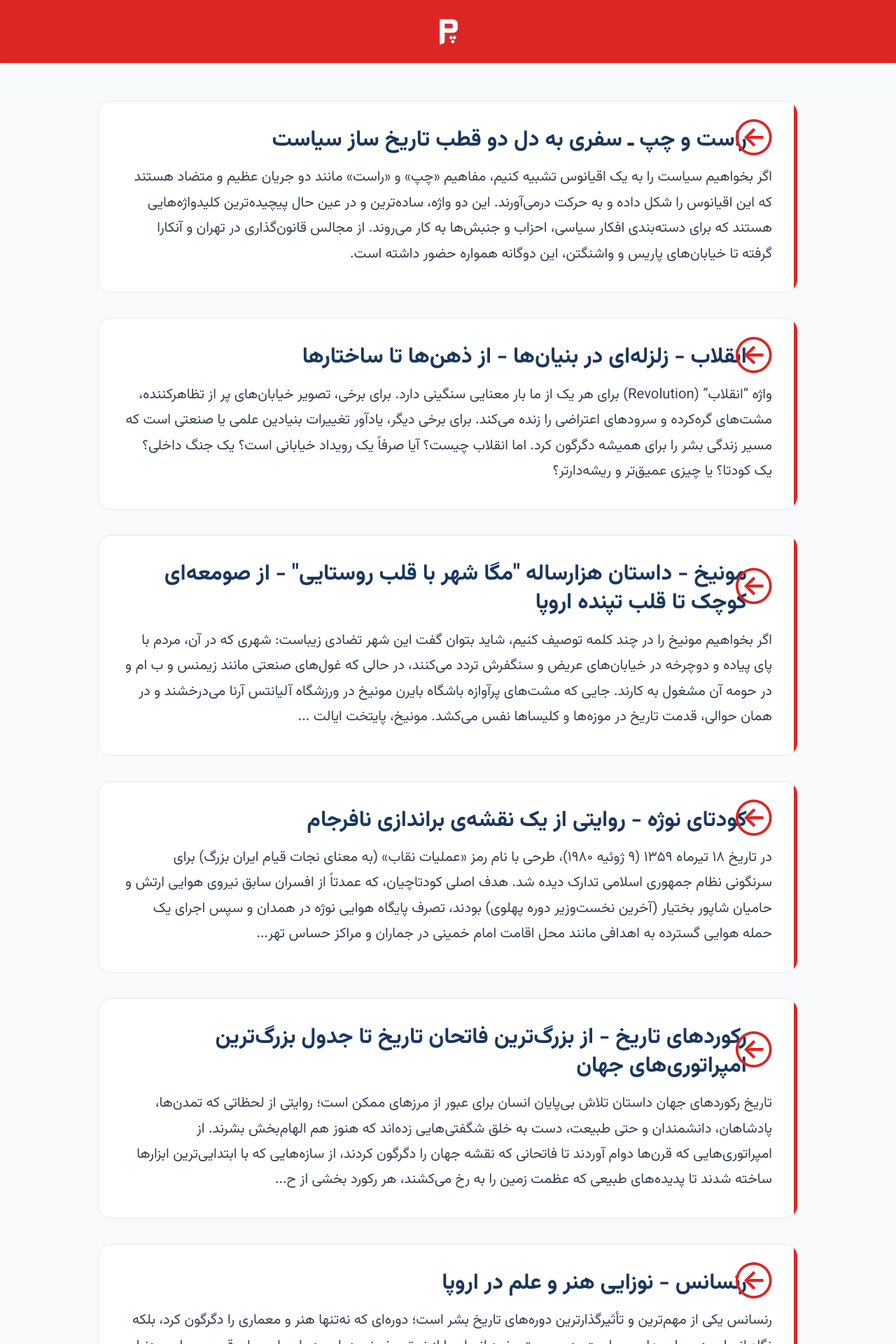
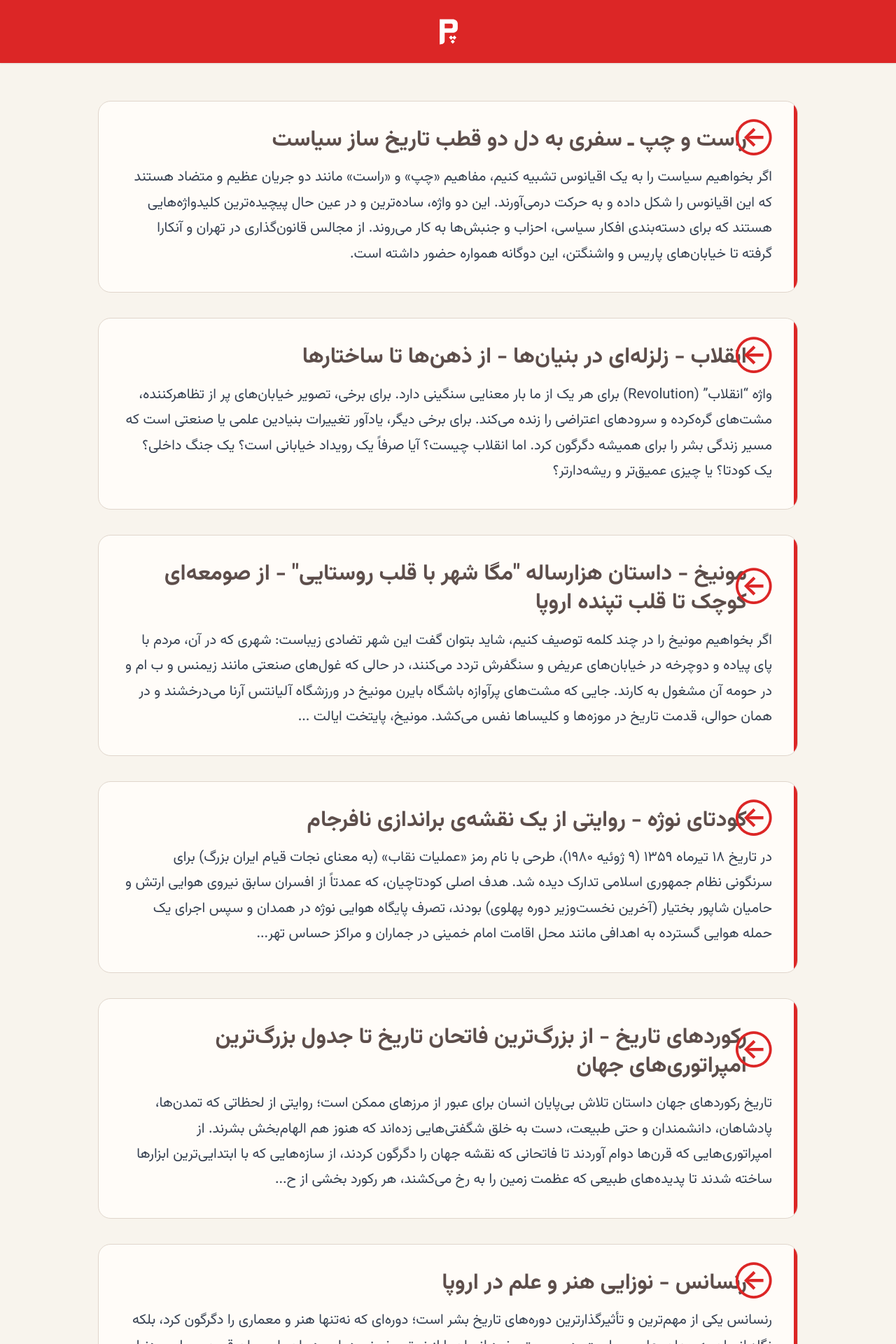
Before and after one commit to darkblog/darkblog.github.io, a Jekyll site: the page built from index.html, in a window 1280 px wide. Shown: the top 1920 px of the page at 70% size. Built offline with Jekyll 4.4.1, drawn with Linux system fonts in a browser that asks for light colours.

Commit message:
Update index.html

```diff
--- a/index.html
+++ b/index.html
@@ -115,18 +115,19 @@ layout: null
         }
 
         :root {
-            --color-primary: #1A365D;
+            --color-primary: #5D4E4B;
             --color-accent: #DC2626;
             --color-accent-light: #EF4444;
-            --color-bg: #F9FAFB;
-            --color-surface: #FFFFFF;
+            --color-bg: #F8F4ED;
+            --color-surface: #FFFCF8;
             --color-text: #111827;
             --color-text-secondary: #374151;
             --color-text-light: #6B7280;
-            --color-border: #E5E7EB;
+            --color-border: #E0D6CC;
             --color-shadow: rgba(0, 0, 0, 0.05);
             --color-hover: rgba(220, 38, 38, 0.05);
-            --color-card-border: #DC2626;
+            --color-soft-line: #EAD7C5;
+            --color-soft-dot: #BAA99A;
             --container-width: min(92%, 1000px);
             --spacing-xs: 0.5rem;
             --spacing-sm: 0.75rem;
@@ -282,7 +283,7 @@ layout: null
             right: 0;
             width: 5px;
             height: 100%;
-            background: var(--color-card-border);
+            background: var(--color-accent);
             opacity: 1;
         }
 
```
